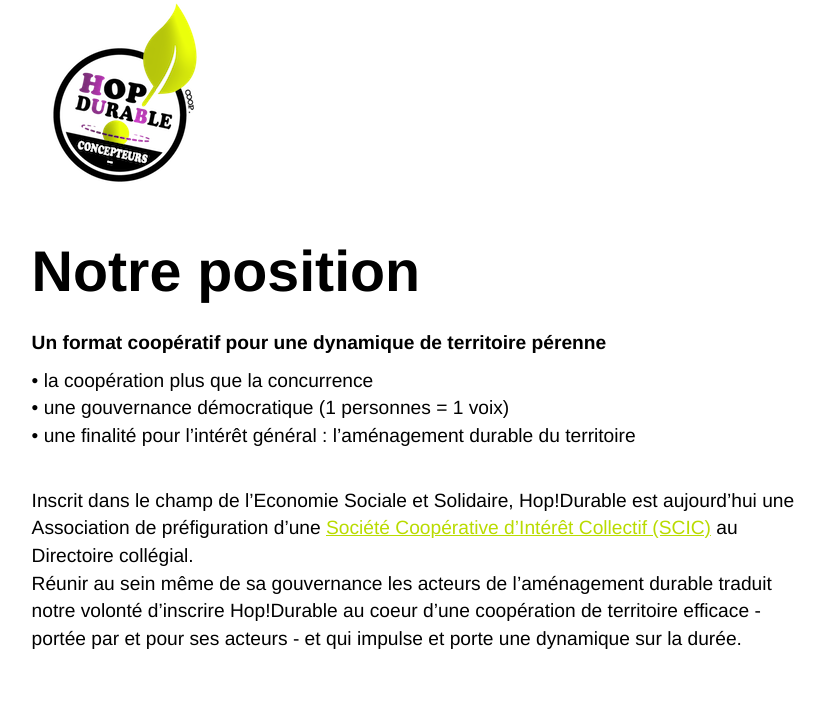
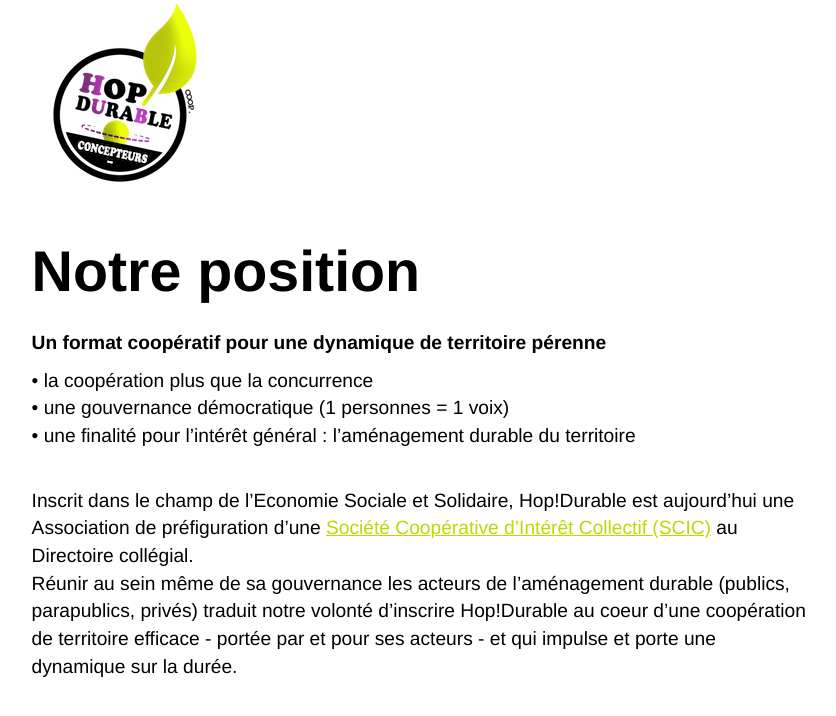
Before and after one commit to pierrenault/hopdurable.github.io, a Jekyll site: the page built from hop-durable-gouvernance.md, in a window 1280 px wide. Shown: the top 716 px of the page, without its empty margins (218-1054 px from the left). Built offline with Jekyll 4.4.1, drawn with Linux system fonts in a browser that asks for light colours.

Commit message:
Update hop-durable-gouvernance.md

```diff
--- a/hop-durable-gouvernance.md
+++ b/hop-durable-gouvernance.md
@@ -13,4 +13,4 @@
 <br>
 
 Inscrit dans le champ de l'Economie Sociale et Solidaire, Hop!Durable est aujourd'hui une Association de préfiguration d'une [Société Coopérative d'Intérêt Collectif (SCIC)](http://www.les-scic.coop/export/sites/default/fr/les-scic/_media/documents/docs-juridique/Fiche_prxsentation_Scic_CG_Scop_x2016x.pdf) au Directoire collégial.
-Réunir au sein même de sa gouvernance les acteurs de l'aménagement durable traduit notre volonté d'inscrire Hop!Durable au coeur d'une coopération de territoire efficace - portée par et pour ses acteurs - et qui impulse et porte une dynamique sur la durée.
+Réunir au sein même de sa gouvernance les acteurs de l'aménagement durable (publics, parapublics, privés) traduit notre volonté d'inscrire Hop!Durable au coeur d'une coopération de territoire efficace - portée par et pour ses acteurs - et qui impulse et porte une dynamique sur la durée.
```
